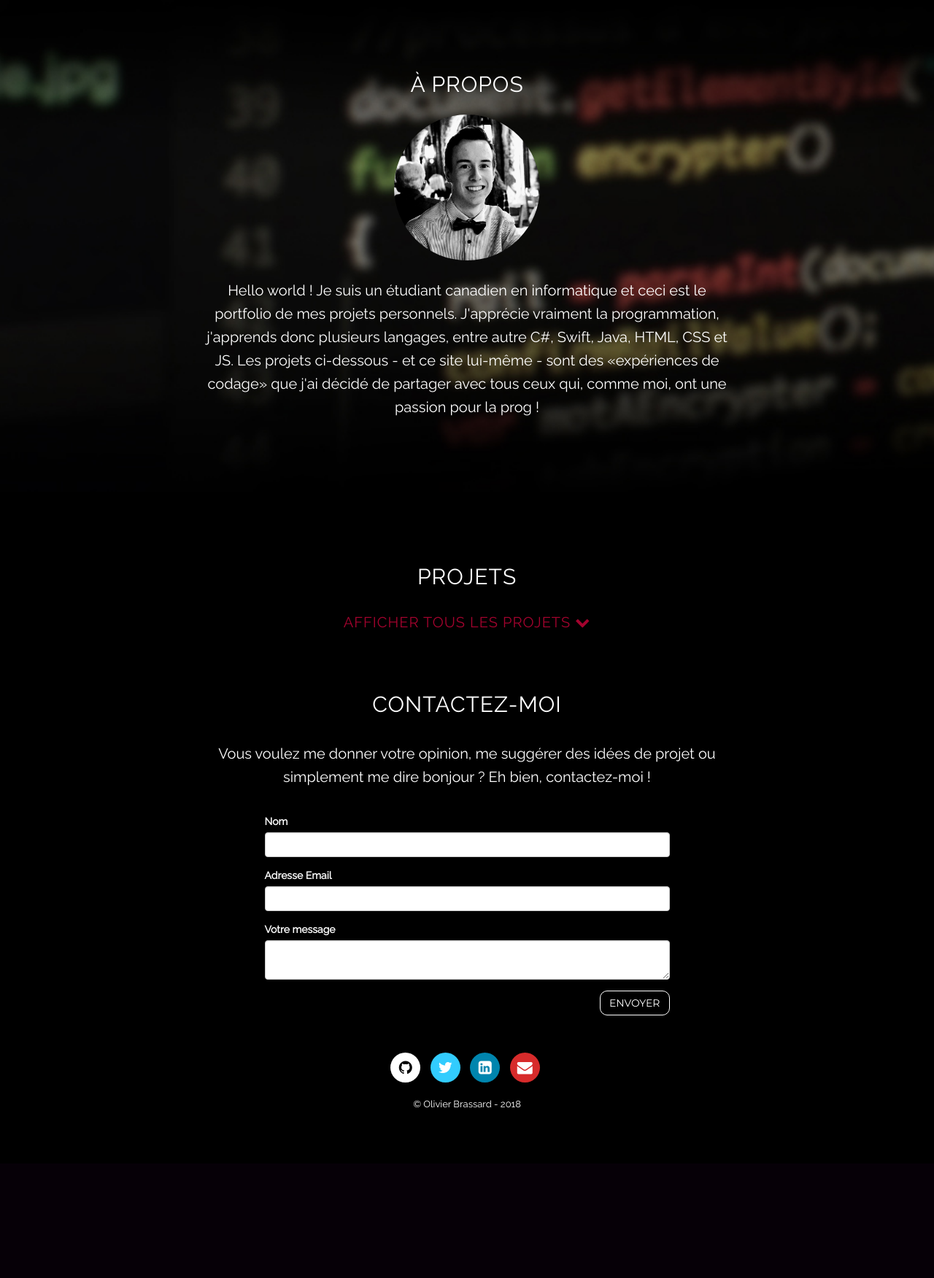
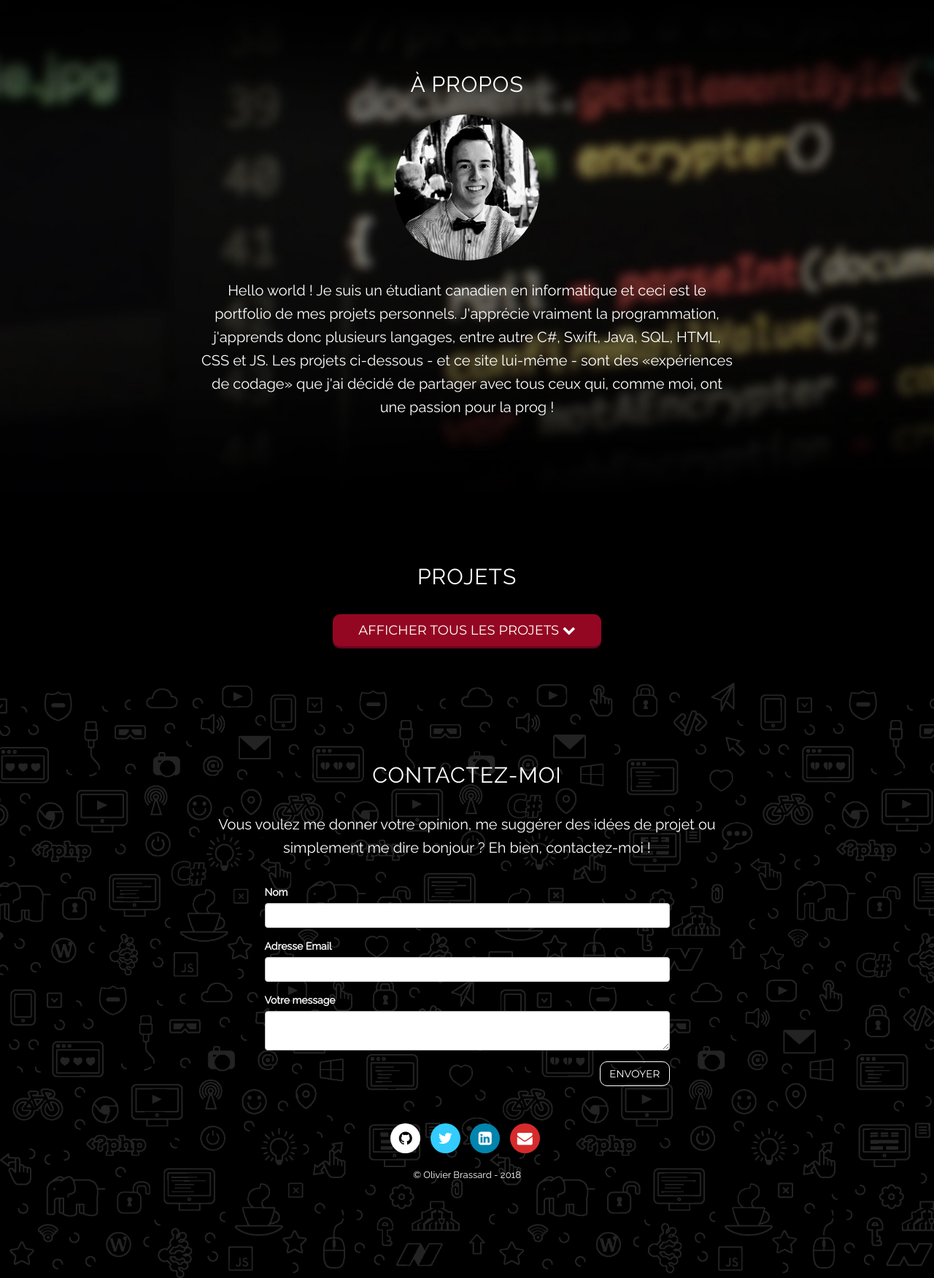
Before and after one commit to obrassard/portfolio-personnel, a PHP site: page / in a window 1280 px wide. Shown: the part 901-2653 px from the top of the page at 73% size. Before the commit the page ends 2420 px from the top, so only its background shows below. Run offline with PHP 8.4, Linux system fonts and the light colour scheme; data that the repository does not hold is empty; some libraries are stand-ins or nearby versions.

Commit message:
Modification du désign des pages

```diff
--- a/css/theme.css
+++ b/css/theme.css
@@ -457,18 +457,26 @@ body {
 
 /************ Github section  ****************/
 
-#seeAll{
-    font-size: 20px;
-    /* color: #530370; */
-    color: #a3032e;
-    -o-transition:.5s;
-    -ms-transition:.5s;
-    -moz-transition:.5s;
-    -webkit-transition:.5s;
+
+#seeAll {
+    background-color: #940722;
+    border: none;
+    box-shadow: 0 3px 0 0 #670422;
+    margin-bottom: 20px;
+    padding-left: 35px;
+    padding-right: 35px;
 }
 
+#seeAll:active {
+    background: #bd0024;
+    box-shadow: none;
+    margin-bottom: -3px;
+    margin-top: 3px;
+}
+
+
 #seeAll:hover{
-    color: white;
+    background-color: #bd0024;
 }
 
 #github-projects{
@@ -531,6 +539,20 @@ body {
 .git table td {
     padding-right: 20px;
     font-size: 13px;
-    color: color: #bbb;
+    color: #bbb;
     font-family: -apple-system, BlinkMacSystemFont, "Segoe UI", Roboto, Oxygen, Ubuntu, Cantarell, "Fira Sans", "Droid Sans", "Helvetica Neue", Arial, sans-serif, "Apple Color Emoji", "Segoe UI Emoji", "Segoe UI Symbol";
 }
+
+/*=========== Contact/Footer =============*/
+.pattern-background{
+
+    width: 100%;
+    padding: 60px 0;
+    margin-top: 30px;
+    background: url(../img/pattern-bg.png);
+    background-color: black;
+    -webkit-background-size: cover;
+    -moz-background-size: cover;
+    background-size: cover;
+    -o-background-size: cover;
+}
--- a/index.php
+++ b/index.php
@@ -102,7 +102,7 @@ $projects = GetProjectsFr();
                     <a href="http://github.com/obrassard"><img class="img-circle img-responsive img-center" src="./img/me.png" width="200" alt="Photo de moi"></a>
 
                     <p id="no-margin">Hello world ! Je suis un étudiant canadien en informatique et ceci est le portfolio de mes projets personnels.
-                        J'apprécie vraiment la programmation, j'apprends donc plusieurs langages, entre autre C#, Swift, Java, HTML, CSS et JS.
+                        J'apprécie vraiment la programmation, j'apprends donc plusieurs langages, entre autre C#, Swift, Java, SQL, HTML, CSS et JS.
                         Les projets ci-dessous - et ce site lui-même - sont des «expériences de codage» que j'ai décidé de partager avec tous ceux qui, comme moi, ont une passion pour la prog !
                     </p>
                 </div>
@@ -148,7 +148,7 @@ $projects = GetProjectsFr();
                 </div>
             </section>
             <div class="col-lg-8 col-lg-offset-2">
-                <h3 id="seeAll">Afficher tous les projets <i class="fa fa-chevron-down"></i></h3>
+                <button id="seeAll" class="btn btn-lg btn-primary">Afficher tous les projets <i class="fa fa-chevron-down"></i></button>
             </div>
         </div>
     </section>
@@ -169,6 +169,7 @@ $projects = GetProjectsFr();
     </section>
 
     <!-- Contact Section -->
+    <div class="pattern-background">
     <section id="contact" class="lessPadding container content-section ">
         <div class="row">
             <div class="col-lg-8 col-lg-offset-2 text-center">
@@ -178,7 +179,7 @@ $projects = GetProjectsFr();
 
             </div>
             <div class="col-md-6 col-md-offset-3" >
-                <form id="contactForm" action="https://formspree.io/brassard.oli@gmail.com" method="POST">
+                <form id="contactForm" action="https://formspree.io/hey@obrassard.ca" method="POST">
                     <div class="form-group">
                         <label for="name">Nom</label>
                         <input type="text" class="form-control" id="name" name="name">
@@ -212,17 +213,19 @@ $projects = GetProjectsFr();
     </section>
 
     <!-- Footer -->
-    <footer>
+    <footer id="footer">
         <div class="container text-center">
             <ul class="social-icons icon-circle icon-zoom list-unstyled list-inline">
                 <li><a href="http://github.com/obrassard"><i class="fa fa-github"></i></a> </li>
                 <li> <a href="http://twitter.com/br4ss4rdo"><i class="fa fa-twitter"></i></a> </li>
                 <li> <a href="https://www.linkedin.com/in/obrassard/"><i class="fa fa-linkedin-square"></i></a> </li>
-                <li> <a href="mailto:obrassard@intfinitlabs.ca"><i class="fa fa-envelope"></i></a> </li>
+                <li> <a href="mailto:hey@obrassard.ca"><i class="fa fa-envelope"></i></a> </li>
             </ul>
             <p id="copyright">&copy; Olivier Brassard - <?php echo date("Y"); ?></p><br>
         </div>
     </footer>
+    </div>
+
 
     <!-- jQuery -->
     <script src="vendor/jquery/jquery.js"></script>
```
Also changed, not shown: 404.html (+3 -4 lines), en.php (+7 -4 lines), img/pattern-bg.png (added).
